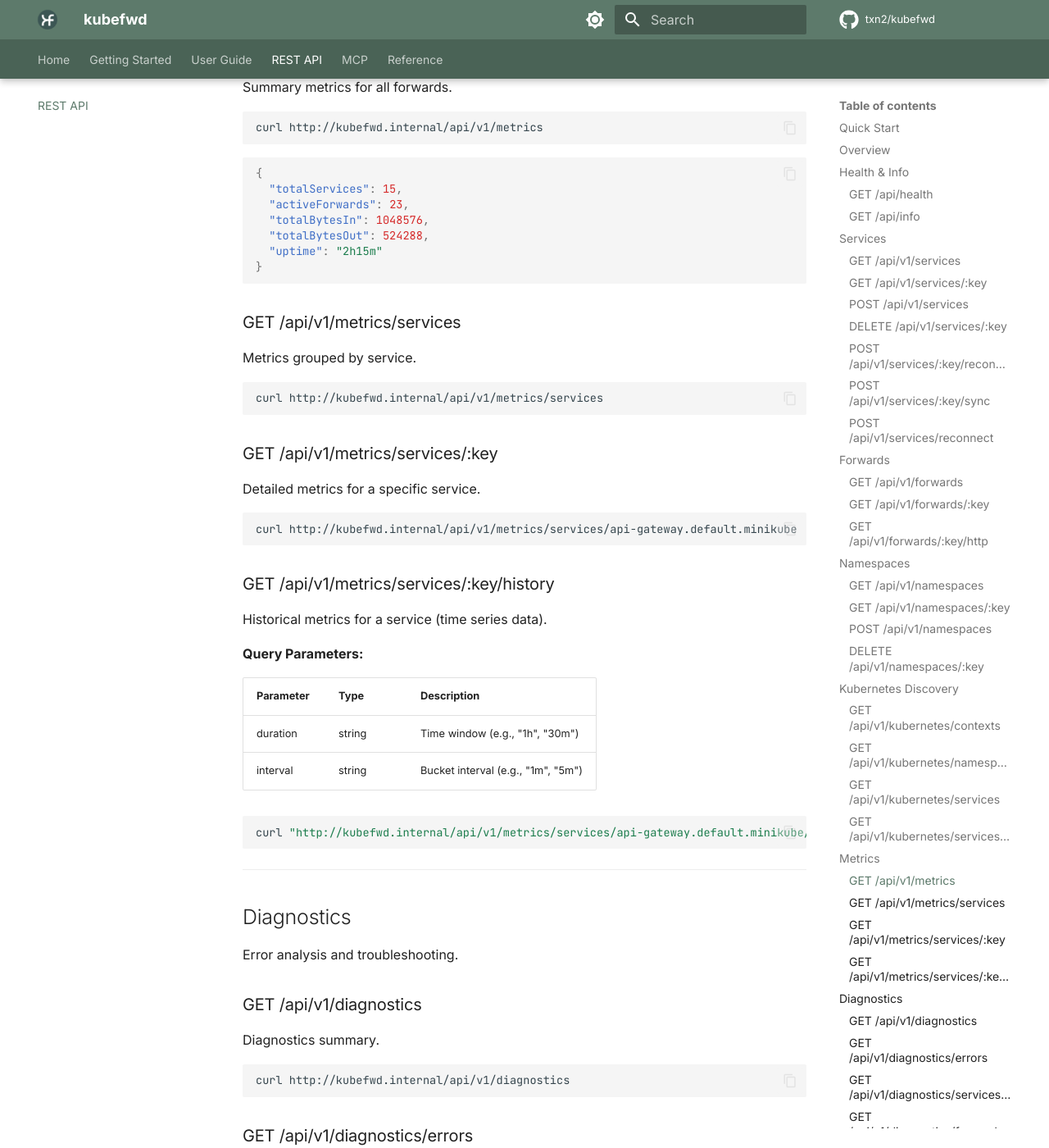
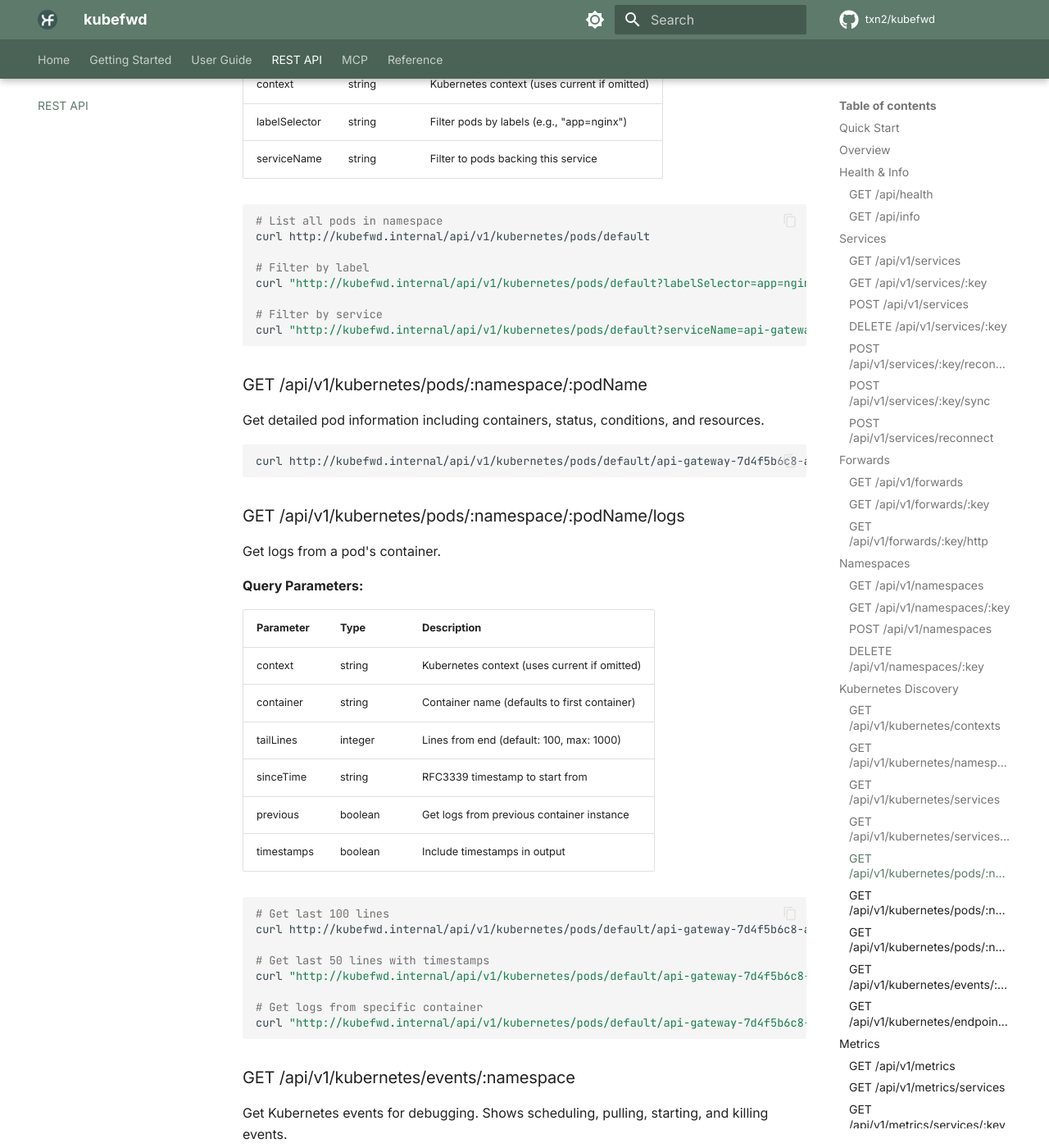
Before and after one commit to txn2/kubefwd, an MkDocs documentation site: the page built from docs/api-reference.md, in a window 1280 px wide and 1400 px high, scrolled down 7433 px. Shown: the whole window at 82% size. Built offline with MkDocs 1.6.1 and Material for MkDocs 9.7.7, drawn with Linux system fonts in a browser that asks for light colours; comment, search, counter and statistics services are not loaded; the version menu is left out; some of the changed text lies outside the part shown.

Commit message:
Add Kubernetes pod debugging and event APIs
- Documented new endpoints for listing pods, retrieving pod details, fetching logs, and viewing Kubernetes events.
- Enhanced OpenAPI spec to include these endpoints, descriptions, and query parameters.
- Updated MCP integration docs and toolset with pod-related operations.
- Increased total MCP tools count to 28.

````diff
--- a/docs/api-reference.md
+++ b/docs/api-reference.md
@@ -308,6 +308,95 @@ Get details for a specific Kubernetes service.
 curl http://kubefwd.internal/api/v1/kubernetes/services/default/api-gateway
 ```
 
+### GET /api/v1/kubernetes/pods/:namespace
+
+List pods in a namespace with status, ready state, restarts, and age.
+
+**Query Parameters:**
+
+| Parameter | Type | Description |
+|-----------|------|-------------|
+| context | string | Kubernetes context (uses current if omitted) |
+| labelSelector | string | Filter pods by labels (e.g., "app=nginx") |
+| serviceName | string | Filter to pods backing this service |
+
+```bash
+# List all pods in namespace
+curl http://kubefwd.internal/api/v1/kubernetes/pods/default
+
+# Filter by label
+curl "http://kubefwd.internal/api/v1/kubernetes/pods/default?labelSelector=app=nginx"
+
+# Filter by service
+curl "http://kubefwd.internal/api/v1/kubernetes/pods/default?serviceName=api-gateway"
+```
+
+### GET /api/v1/kubernetes/pods/:namespace/:podName
+
+Get detailed pod information including containers, status, conditions, and resources.
+
+```bash
+curl http://kubefwd.internal/api/v1/kubernetes/pods/default/api-gateway-7d4f5b6c8-abc12
+```
+
+### GET /api/v1/kubernetes/pods/:namespace/:podName/logs
+
+Get logs from a pod's container.
+
+**Query Parameters:**
+
+| Parameter | Type | Description |
+|-----------|------|-------------|
+| context | string | Kubernetes context (uses current if omitted) |
+| container | string | Container name (defaults to first container) |
+| tailLines | integer | Lines from end (default: 100, max: 1000) |
+| sinceTime | string | RFC3339 timestamp to start from |
+| previous | boolean | Get logs from previous container instance |
+| timestamps | boolean | Include timestamps in output |
+
+```bash
+# Get last 100 lines
+curl http://kubefwd.internal/api/v1/kubernetes/pods/default/api-gateway-7d4f5b6c8-abc12/logs
+
+# Get last 50 lines with timestamps
+curl "http://kubefwd.internal/api/v1/kubernetes/pods/default/api-gateway-7d4f5b6c8-abc12/logs?tailLines=50&timestamps=true"
+
+# Get logs from specific container
+curl "http://kubefwd.internal/api/v1/kubernetes/pods/default/api-gateway-7d4f5b6c8-abc12/logs?container=sidecar"
+```
+
+### GET /api/v1/kubernetes/events/:namespace
+
+Get Kubernetes events for debugging. Shows scheduling, pulling, starting, and killing events.
+
+**Query Parameters:**
+
+| Parameter | Type | Description |
+|-----------|------|-------------|
+| context | string | Kubernetes context (uses current if omitted) |
+| resourceKind | string | Filter by kind (Pod, Service, Deployment) |
+| resourceName | string | Filter by resource name |
+| limit | integer | Max events to return (default: 50) |
+
+```bash
+# Get all events in namespace
+curl http://kubefwd.internal/api/v1/kubernetes/events/default
+
+# Filter to pod events
+curl "http://kubefwd.internal/api/v1/kubernetes/events/default?resourceKind=Pod"
+
+# Get events for specific pod
+curl "http://kubefwd.internal/api/v1/kubernetes/events/default?resourceKind=Pod&resourceName=api-gateway-7d4f5b6c8-abc12"
+```
+
+### GET /api/v1/kubernetes/endpoints/:namespace/:serviceName
+
+Get endpoints for a service. Shows which pods are backing the service and their ready state.
+
+```bash
+curl http://kubefwd.internal/api/v1/kubernetes/endpoints/default/api-gateway
+```
+
 ---
 
 ## Metrics
````
Also changed, not shown: docs/mcp-integration.md (+11 -1 lines), 1 other file.
